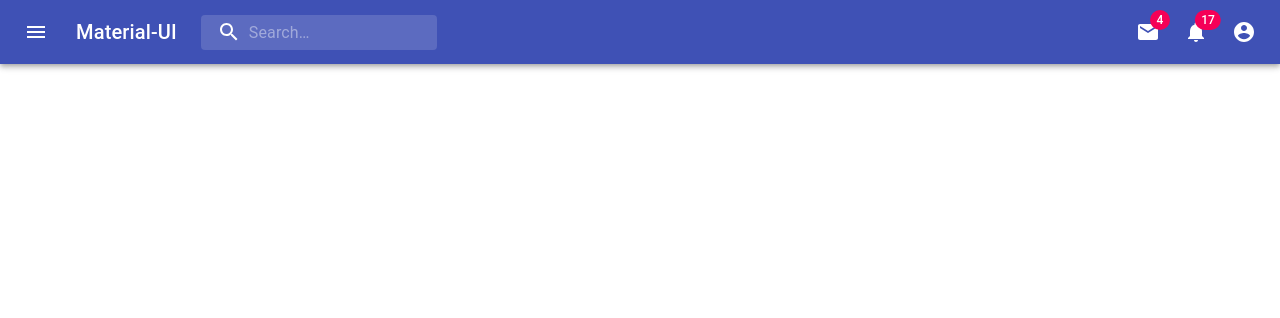
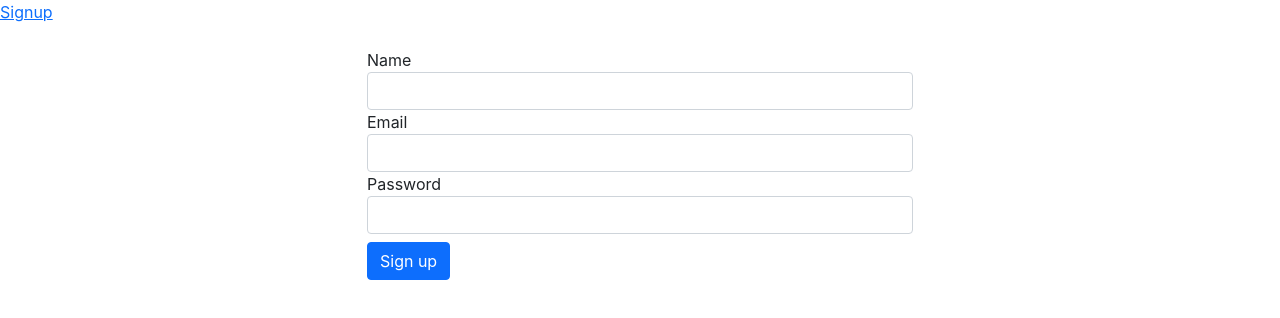
Before and after one commit to kuldeepsingh1828/travels, a React (Create React App) app: page /signup in a window 1280 px wide. Shown: the top 318 px of the page. Built offline with nearby package versions, Linux system fonts and the light colour scheme.

Commit message:
Signup page From Kanishk

```diff
--- a/public/index.html
+++ b/public/index.html
@@ -25,6 +25,7 @@
       Learn how to configure a non-root public URL by running `npm run build`.
     -->
     <title>React App</title>
+    <link href="https://cdn.jsdelivr.net/npm/bootstrap@5.1.0/dist/css/bootstrap.min.css" rel="stylesheet" integrity="sha384-KyZXEAg3QhqLMpG8r+8fhAXLRk2vvoC2f3B09zVXn8CA5QIVfZOJ3BCsw2P0p/We" crossorigin="anonymous">
   </head>
   <body>
     <noscript>You need to enable JavaScript to run this app.</noscript>
--- a/src/App.js
+++ b/src/App.js
@@ -1,36 +1,18 @@
 import React from "react";
 
 import {
-  Switch,
-  Route,
-  BrowserRouter as Router
+
+  Link
 } from "react-router-dom";
 import { createBrowserHistory } from 'history';
 import Arun from './Arun';
 
 
 function App() {
-  const history = createBrowserHistory();
   return (
-
-    <div className="App">
-      <header className="App-header">
-        <img src={logo} className="App-logo" alt="logo" />
-        <p>
-          Edit <code>src/App.js</code> and save to reload. Arun Yadav,Ankush and Abhishek Aayushi, Kanishk Khetarpal, Kuldeep Singh
-        </p>
-        <a
-          className="App-link"
-          href="https://reactjs.org"
-          target="_blank"
-          rel="noopener noreferrer"
-        >
-          Learn React
-        </a>
-      </header>
-
-    </div>
-
+    <>
+      <Link to={"/signup"}>Signup</Link >
+    </>
 
   );
 }
--- /dev/null
+++ b/src/Components/Signup.js
@@ -0,0 +1,36 @@
+import React from "react";
+
+
+function Signup() {
+    return (
+        <>
+            <div className="container py-4">
+                <div className="row">
+                    <div className="col-md-6 offset-md-3">
+                        <div className="form-group">
+                            <label>Name</label>
+                            <input type="text" className="form-control" />
+                        </div>
+                        <div className="form-group">
+                            <label>Email</label>
+                            <input type="email" className="form-control" />
+                        </div>
+                        <div className="form-group">
+                            <label>Password</label>
+                            <input type="password" className="form-control" />
+                        </div>
+                        <div className="form-group mt-2">
+                            <button type="submit" className="btn btn-primary">Sign up</button>
+                        </div>
+                    </div>
+
+                </div>
+
+
+            </div>
+
+        </>
+    )
+}
+
+export default Signup;
--- a/src/index.js
+++ b/src/index.js
@@ -10,17 +10,22 @@ import {
 } from "react-router-dom";
 import { createBrowserHistory } from 'history';
 import Arun from './Arun';
-import Navbar from './Components/Navbar'
+import Signup from './components/Signup';
+// import Navbar from './components/Navbar'
 
 const history = createBrowserHistory();
 ReactDOM.render(
   <React.StrictMode>
     <Router history={history}>
-      <Navbar />
+      <App />
+
+
       <Switch>
 
         <Route path="/travels/arun" component={Arun} />
         <Route path="/" exact={true} component={App} />
+        <Route path="/signup" exact={true} component={Signup} />
+
       </Switch>
     </Router>
   </React.StrictMode>,
```
Also changed, not shown: package.json (line endings or trailing spaces).
